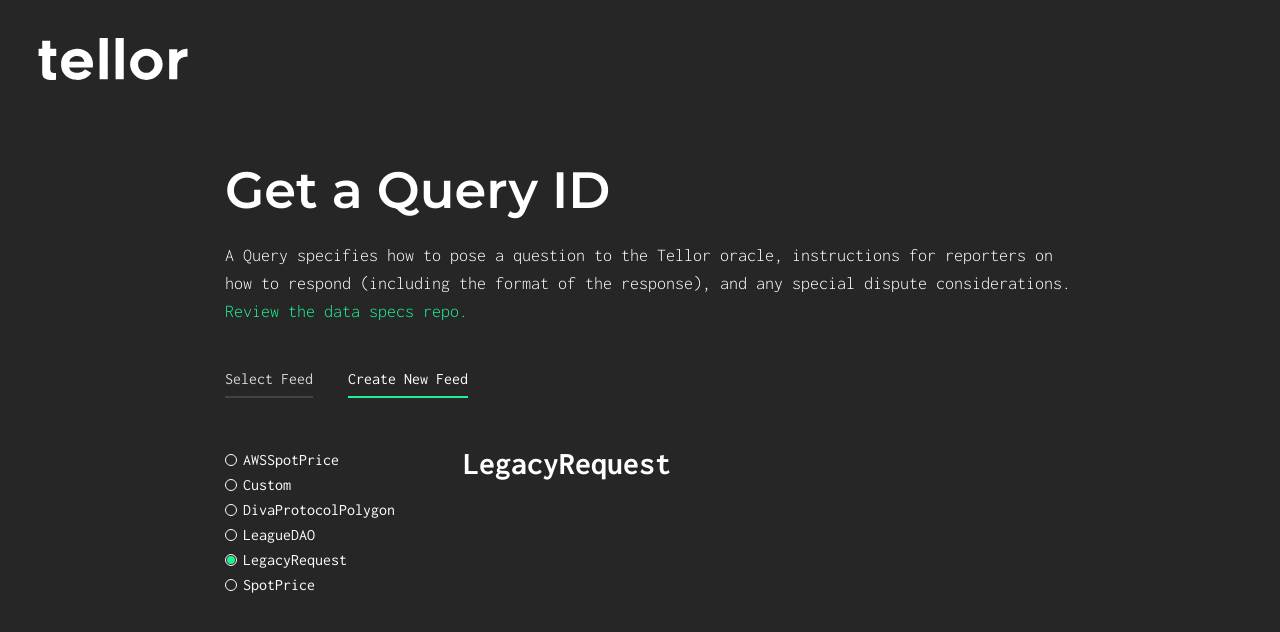
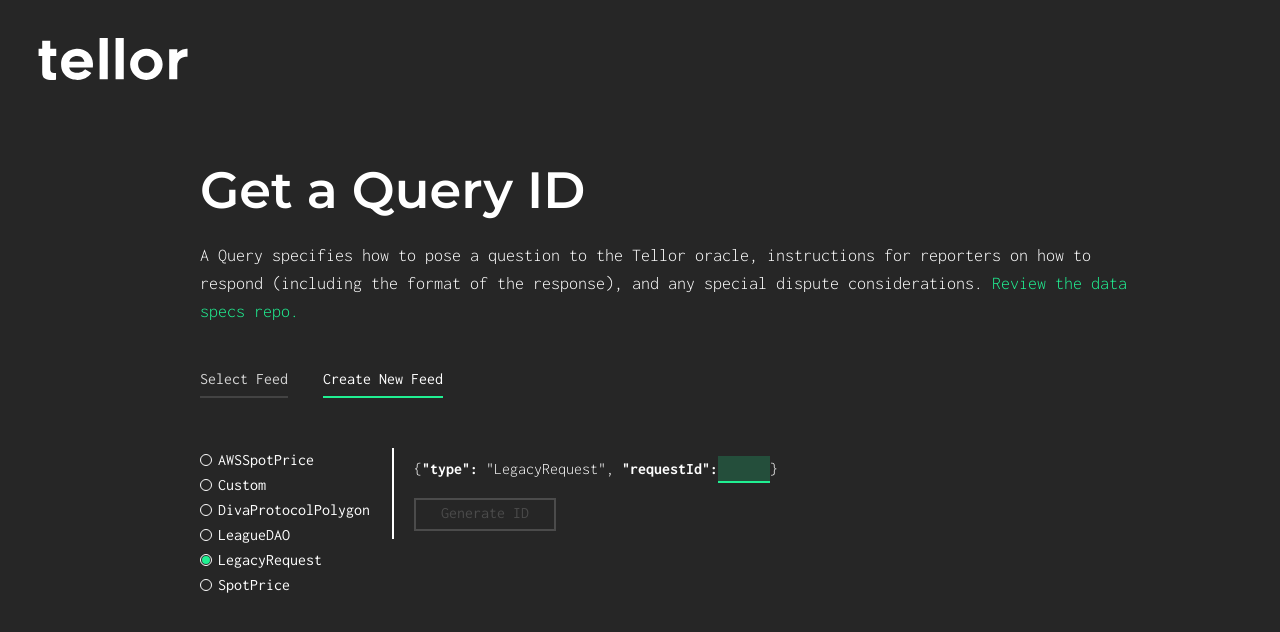
Before and after one commit to tellor-io/queryIdBuilder, a React (Create React App) app: page /legacyrequest in a window 1280 px wide. Shown: the top 632 px of the page. Built offline with nearby package versions, Linux system fonts and the light colour scheme.

Commit message:
adds legacyRequest component, fixes styles, adds error handling

```diff
--- a/src/App.css
+++ b/src/App.css
@@ -23,7 +23,7 @@
 }
 .BodyContainer {
   width: 100%;
-  padding: 0px 115px 0 225px;
+  padding: 0px 100px 0 200px;
   box-sizing: border-box;
 }
 .BodyHeader {
@@ -33,7 +33,7 @@
   margin-top: 40px;
 }
 .BodyDescription {
-  padding: 20px 80px 40px 0;
+  padding: 20px 40px 40px 0;
   font-size: 18px;
   font-style: normal;
   font-weight: 300;
--- a/src/components/AWSSpotPrice.js
+++ b/src/components/AWSSpotPrice.js
@@ -19,6 +19,7 @@
   const [queryData, setQueryData] = useState()
   const [queryId, setQueryId] = useState()
   const [showResults, setShowResults] = useState(false)
+  const [errMessage, setErrMessage] = useState(null)
   const [tooltipOpen0, setTooltipOpen0] = useState(false)
   const [tooltipOpen1, setTooltipOpen1] = useState(false)
   const [tooltipOpen2, setTooltipOpen2] = useState(false)
@@ -30,6 +31,8 @@
     setForm({ ...form, [event.target.name]: event.target.value })
   }
   const handleGetAWSSpotPriceId = () => {
+    setErrMessage(null)
+    try {
       const jsonStringToUse = JSON.stringify(
         `{ type: "AWSSpotPrice", zone: "${form.zone
           .toString()
@@ -54,6 +57,11 @@
       setQueryId(queryId)
       setForm(initialFormState)
       setShowResults(true)
+    } catch (err) {
+      //console.log(err)
+      setErrMessage(err.message)
+      setShowResults(false)
+    }
   }
 
   //Clipboard Functions
@@ -99,7 +107,7 @@
       <RadioButtonCreateNew props="AWSSpotPrice" />
       <div className="AWSSpotPriceHeroContainer">
         <div className="AWSSpotPriceHero">
-          <div className="SpotPriceJSON">
+          <div className="AWSSpotPriceJSON">
             <p>
               &#123;<span>"type": </span>"AWSSpotPrice", <span>"zone": </span>
             </p>
@@ -124,6 +132,12 @@
             />
             <p>&#125;</p>
           </div>
+          {errMessage ? (
+            <div className="ErrorMessage">
+              <span>ERROR: </span>
+              {errMessage}
+            </div>
+          ) : null}
           <button
             disabled={form.zone && form.instance ? false : true}
             className={form.zone && form.instance ? 'Button' : 'ButtonDisabled'}
@@ -133,7 +147,7 @@
           </button>
         </div>
         {showResults ? (
-          <div className="SpotPriceResults">
+          <div className="AWSSpotPriceResults">
             <div className="ResultTitle">
               <p>Query Descriptor:</p>
               <CustomTooltip
--- a/src/components/CustomFeed.js
+++ b/src/components/CustomFeed.js
@@ -103,7 +103,7 @@
       // setArgs([])
       setShowResults(true)
     } catch (err) {
-      console.log(err)
+      // console.log(err)
       setErrMessage(err.message)
       setShowResults(false)
     }
--- a/src/components/DivaProtocolPolygon.js
+++ b/src/components/DivaProtocolPolygon.js
@@ -18,6 +18,7 @@
   const [queryData, setQueryData] = useState()
   const [queryId, setQueryId] = useState()
   const [showResults, setShowResults] = useState(false)
+  const [errMessage, setErrMessage] = useState(null)
   const [tooltipOpen0, setTooltipOpen0] = useState(false)
   const [tooltipOpen1, setTooltipOpen1] = useState(false)
   const [tooltipOpen2, setTooltipOpen2] = useState(false)
@@ -29,6 +30,8 @@
     setForm({ ...form, [event.target.name]: event.target.value })
   }
   const handleGetDivaProtocolPolygonId = () => {
+    setErrMessage(null)
+    try {
       const jsonStringToUse = JSON.stringify(
         `{ type: "DivaProtocolPolygon", poolId: "${parseInt(form.poolId)}" }`
       )
@@ -43,6 +46,11 @@
       setQueryId(queryId)
       setForm(initialFormState)
       setShowResults(true)
+    } catch (err) {
+      // console.log(err)
+      setErrMessage(err.message)
+      setShowResults(false)
+    }
   }
   //Clipboard Functions
   //Can both be consolidated at
@@ -102,6 +110,12 @@
             />
             <p>&#125;</p>
           </div>
+          {errMessage ? (
+            <div className="ErrorMessage">
+              <span>ERROR: </span>
+              {errMessage}
+            </div>
+          ) : null}
           <button
             disabled={form.poolId ? false : true}
             className={form.poolId ? 'Button' : 'ButtonDisabled'}
--- a/src/components/LeagueDAO.js
+++ b/src/components/LeagueDAO.js
@@ -18,6 +18,7 @@
   const [queryData, setQueryData] = useState()
   const [queryId, setQueryId] = useState()
   const [showResults, setShowResults] = useState(false)
+  const [errMessage, setErrMessage] = useState(null)
   const [tooltipOpen0, setTooltipOpen0] = useState(false)
   const [tooltipOpen1, setTooltipOpen1] = useState(false)
   const [tooltipOpen2, setTooltipOpen2] = useState(false)
@@ -29,10 +30,15 @@
     setForm({ ...form, [event.target.name]: event.target.value })
   }
   const handleGetLeagueDAOId = () => {
+    setErrMessage(null)
+    try {
       const jsonStringToUse = JSON.stringify(
         `{ type: "LeagueDAO", optionId: "${parseInt(form.optionId)}" }`
       )
-    const queryDataArg = abiCoder.encode(['uint256'], [parseInt(form.optionId)])
+      const queryDataArg = abiCoder.encode(
+        ['uint256'],
+        [parseInt(form.optionId)]
+      )
       const queryData = abiCoder.encode(
         ['string', 'bytes'],
         ['LeagueDAO', queryDataArg]
@@ -43,6 +49,11 @@
       setQueryId(queryId)
       setForm(initialFormState)
       setShowResults(true)
+    } catch (err) {
+      // console.log(err)
+      setErrMessage(err.message)
+      setShowResults(false)
+    }
   }
   //Clipboard Functions
   //Can both be consolidated at
@@ -100,6 +111,12 @@
             />
             <p>&#125;</p>
           </div>
+          {errMessage ? (
+            <div className="ErrorMessage">
+              <span>ERROR: </span>
+              {errMessage}
+            </div>
+          ) : null}
           <button
             disabled={form.optionId ? false : true}
             className={form.optionId ? 'Button' : 'ButtonDisabled'}
--- a/src/components/LegacyRequest.js
+++ b/src/components/LegacyRequest.js
@@ -1,12 +1,192 @@
-import React from 'react'
+import React, { useState } from 'react'
 import '../styles/LegacyRequest.css'
+import '../styles/Button.css'
 import RadioButtonCreateNew from './reusableComponents/RadioSelectCreateNew'
+import Clipboard from '../assets/copy.svg'
+import { ethers } from 'ethers'
+import copy from 'copy-to-clipboard'
+import { CustomTooltip } from './reusableComponents/CustomTooltip'
+
+const initialFormState = {
+  requestId: '',
+}
 
 const LegacyRequest = () => {
+  //Component State
+  const [form, setForm] = useState(initialFormState)
+  const [jsonString, setJsonString] = useState()
+  const [queryData, setQueryData] = useState()
+  const [queryId, setQueryId] = useState()
+  const [showResults, setShowResults] = useState(false)
+  const [errMessage, setErrMessage] = useState(null)
+  const [tooltipOpen0, setTooltipOpen0] = useState(false)
+  const [tooltipOpen1, setTooltipOpen1] = useState(false)
+  const [tooltipOpen2, setTooltipOpen2] = useState(false)
+  //Globals
+  const abiCoder = new ethers.utils.AbiCoder()
+
+  //Helpers
+  const handleChange = (event) => {
+    setForm({ ...form, [event.target.name]: event.target.value })
+  }
+  const handleGetLegacyRequestId = () => {
+    setErrMessage(null)
+    try {
+      const jsonStringToUse = JSON.stringify(
+        `{ type: "LegacyRequest", requestId: "${parseInt(form.requestId)}" }`
+      )
+      const queryDataArg = abiCoder.encode(
+        ['uint256'],
+        [parseInt(form.requestId)]
+      )
+      const queryData = abiCoder.encode(
+        ['string', 'bytes'],
+        ['LegacyRequest', queryDataArg]
+      )
+      const queryId = ethers.utils.keccak256(queryData)
+      setJsonString(jsonStringToUse)
+      setQueryData(queryData)
+      setQueryId(queryId)
+      setForm(initialFormState)
+      setShowResults(true)
+    } catch (err) {
+      // console.log(err)
+      setErrMessage(err.message)
+      setShowResults(false)
+    }
+  }
+  //Clipboard Functions
+  //Can both be consolidated at
+  //higher level later.
+  const copyToClipboard = (text) => {
+    if (typeof text === 'object') {
+      copy(text.join(''))
+    } else {
+      copy(text)
+    }
+  }
+  const clipboardConsolidator = (content, num) => {
+    switch (num) {
+      case '0':
+        setTooltipOpen0(true)
+        copyToClipboard(content)
+        setTimeout(() => {
+          setTooltipOpen0(false)
+        }, 2000)
+        break
+      case '1':
+        setTooltipOpen1(true)
+        copyToClipboard(content)
+        setTimeout(() => {
+          setTooltipOpen1(false)
+        }, 2000)
+        break
+      case '2':
+        setTooltipOpen2(true)
+        copyToClipboard(content)
+        setTimeout(() => {
+          setTooltipOpen2(false)
+        }, 2000)
+        break
+      default:
+        return
+    }
+  }
+
   return (
     <div className="CreateNewLegacyRequestContainer">
       <RadioButtonCreateNew props="LegacyRequest" />
-      <h1>LegacyRequest</h1>
+      <div className="LegacyRequestHeroContainer">
+        <div className="LegacyRequestHero">
+          <div className="LegacyRequestJSON">
+            <p>
+              &#123;<span>"type": </span>"LegacyRequest",{' '}
+              <span>"requestId": </span>
+            </p>
+            <input
+              onChange={handleChange}
+              value={form.requestId}
+              name="requestId"
+              id="requestId"
+              type="text"
+              className="LegacyRequestInput"
+            />
+            <p>&#125;</p>
+          </div>
+          {errMessage ? (
+            <div className="ErrorMessage">
+              <span>ERROR: </span>
+              {errMessage}
+            </div>
+          ) : null}
+          <button
+            disabled={form.requestId ? false : true}
+            className={form.requestId ? 'Button' : 'ButtonDisabled'}
+            onClick={handleGetLegacyRequestId}
+          >
+            Generate ID
+          </button>
+        </div>
+        {showResults ? (
+          <div className="LegacyRequestResults">
+            <div className="ResultTitle">
+              <p>Query Descriptor:</p>
+              <CustomTooltip
+                open={tooltipOpen0}
+                title="Copied!"
+                placement="right"
+                arrow
+              >
+                <img
+                  src={Clipboard}
+                  alt="copyToClipboardIcon"
+                  className="CopyToClipboardIcon"
+                  onClick={() =>
+                    clipboardConsolidator(JSON.parse(jsonString), '0')
+                  }
+                />
+              </CustomTooltip>
+            </div>
+            <p className="ResultContent">
+              {jsonString ? JSON.parse(jsonString) : ''}
+            </p>
+            <div className="ResultTitle">
+              <p>Query Data (Bytes):</p>
+              <CustomTooltip
+                open={tooltipOpen1}
+                title="Copied!"
+                placement="right"
+                arrow
+              >
+                <img
+                  src={Clipboard}
+                  alt="copyToClipboardIcon"
+                  className="CopyToClipboardIcon"
+                  onClick={() => clipboardConsolidator(queryData, '1')}
+                />
+              </CustomTooltip>
+            </div>
+            <p className="ResultContent">{queryData ? queryData : ''}</p>
+            <div className="ResultTitle">
+              <p>Query ID (Hash):</p>
+              <CustomTooltip
+                open={tooltipOpen2}
+                title="Copied!"
+                placement="right"
+                arrow
+              >
+                <img
+                  src={Clipboard}
+                  alt="copyToClipboardIcon"
+                  className="CopyToClipboardIcon"
+                  onClick={() => clipboardConsolidator(queryId, '2')}
+                />
+              </CustomTooltip>
+            </div>
+            <p className="ResultContent">{queryId ? queryId : ''}</p>
+          </div>
+        ) : null}
+      </div>
     </div>
   )
 }
--- a/src/styles/CustomFeed.css
+++ b/src/styles/CustomFeed.css
@@ -3,7 +3,7 @@
   display: flex;
 }
 .CustomFeedHeroContainer {
-  width: 100%;
+  width: 85%;
 }
 .CustomHero {
   max-width: 80%;
@@ -127,9 +127,8 @@
   font-weight: 700;
 }
 .CustomFeedResults {
-  max-width: 75%;
+  max-width: 90%;
   box-sizing: border-box;
-  width: 100%;
   height: fit-content;
   border: 2px solid #ffffff;
   padding: 12px 12px 0px 20px;
--- a/src/styles/LegacyRequest.css
+++ b/src/styles/LegacyRequest.css
@@ -2,3 +2,58 @@
   margin-top: 50px;
   display: flex;
 }
+.CreateNewLegacyRequestContainer {
+  margin-top: 50px;
+  display: flex;
+}
+.LegacyRequestHeroContainer {
+  display: flex;
+  flex-direction: column;
+  width: 85%;
+}
+.LegacyRequestHero {
+  max-width: 100%;
+  box-sizing: border-box;
+  width: 100%;
+  height: -moz-fit-content;
+  height: fit-content;
+  border-left: 2px solid #ffffff;
+  padding: 8px;
+  padding-left: 20px;
+}
+.LegacyRequestJSON {
+  display: flex;
+  align-items: baseline;
+  margin-bottom: 15px;
+  font-weight: 300;
+  width: fit-content;
+}
+.LegacyRequestJSON > p > span {
+  font-weight: 700;
+}
+.LegacyRequestInput {
+  font-family: 'Inconsolata';
+  font-size: 16px;
+  font-weight: 300;
+  width: 45px;
+  height: 22px;
+  padding-left: 5px;
+  padding-top: 2px;
+  border: none;
+  background-color: rgba(32, 240, 146, 0.2);
+  border-bottom: 2px solid #20f092;
+  color: #ffffff;
+  caret-color: #ffffff;
+}
+.LegacyRequestInput:focus {
+  outline-color: #20f092;
+  outline-width: 1px;
+}
+.LegacyRequestResults {
+  max-width: 90%;
+  box-sizing: border-box;
+  height: fit-content;
+  border: 2px solid #ffffff;
+  padding: 12px 12px 0px 20px;
+  margin-top: 30px;
+}
--- a/src/styles/RadioSelectCreateNew.css
+++ b/src/styles/RadioSelectCreateNew.css
@@ -2,10 +2,9 @@
   display: flex;
   flex-direction: column;
   justify-content: space-around;
-  min-width: 20%;
-  width: 150px;
+  min-width: fit-content;
   height: 150px;
-  margin-right: 50px;
+  margin-right: 22px;
 }
 .SelectionCreateNew {
   display: flex;
```
Also changed, not shown: src/styles/AWSSpotPrice.css (+10 -5 lines), src/styles/DivaProtocolPolygon.css (+9 -3 lines), src/styles/LeagueDAO.css (+9 -3 lines). Lines whose indentation alone changed are shown as unchanged.
